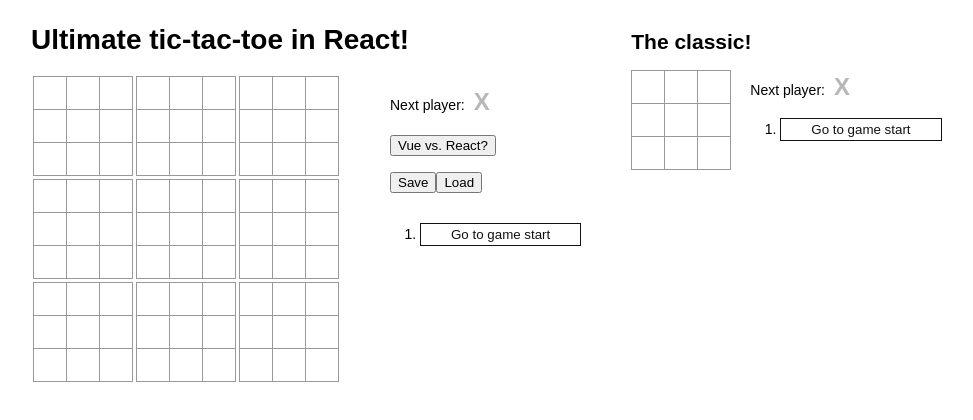
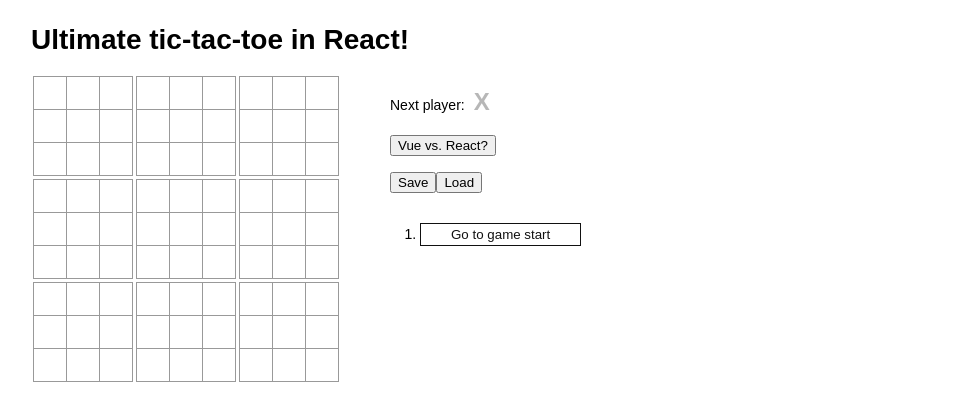
Before and after one commit to ldgit/react-tic-tac-toe, a React app: page / in a window 1280 px wide. Shown: the top 420 px of the page, without its empty margins (9-982 px from the left). Built offline with nearby package versions, Linux system fonts and the light colour scheme.

Commit message:
* removed classic game * stylesheet cleanup

```diff
--- a/src/components/App.jsx
+++ b/src/components/App.jsx
@@ -1,20 +1,13 @@
 import React from 'react';
 import ReactDom from 'react-dom';
-import Game from './Game';
 import Title from './Title';
 import UltimateGame from './UltimateGame';
 
 function App() {
   return (
-    <div className="table">
-      <div className="table-cell table-small-padding">
-        <Title name="React" />
-        <UltimateGame />
-      </div>
-      <div className="table-cell table-large-padding">
-        <h2>The classic!</h2>
-        <Game />
-      </div>
+    <div className="table-cell table-small-padding">
+      <Title name="React" />
+      <UltimateGame />
     </div>
   );
 }
--- a/src/index.sass
+++ b/src/index.sass
@@ -96,9 +96,6 @@ button.no-icon
 .table-row
   display: table-row
 
-.table-column
-  display: table-column
-
 .table-cell
   display: table-cell
 
@@ -131,30 +128,5 @@ button.no-icon
 .square:focus
   outline: none
 
-.kbd-navigation .square:focus
-  background: #ddd
-
-.game
-  display: flex
-  flex-direction: row
-
 .game-info
   margin-left: 20px
-
-.red-font
-  color: red
-
-.blue-font
-  color: blue
-
-.green-font
-  color: green
-
-.yellow-font
-  color: yellow
-
-.purple-font
-  color: purple
-
-.orange-font
-  color: orange
```
